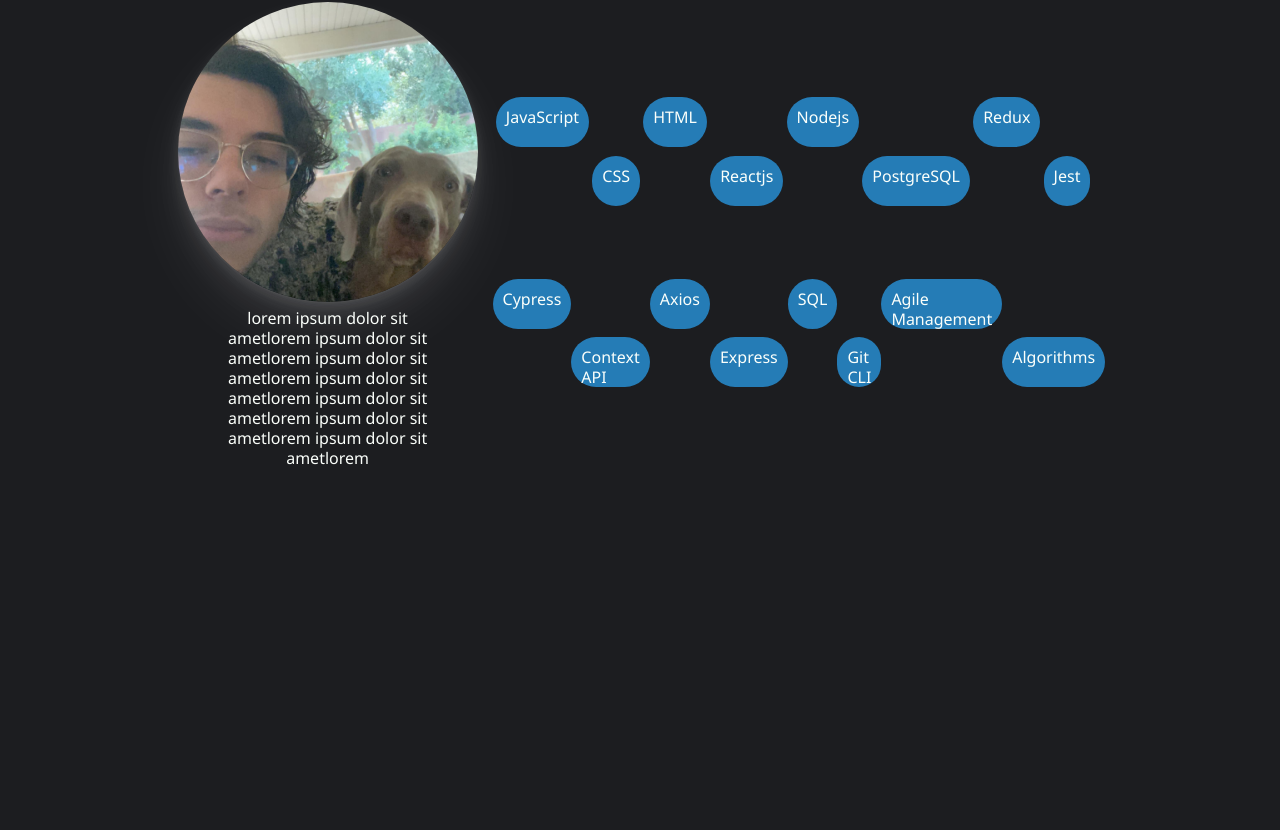
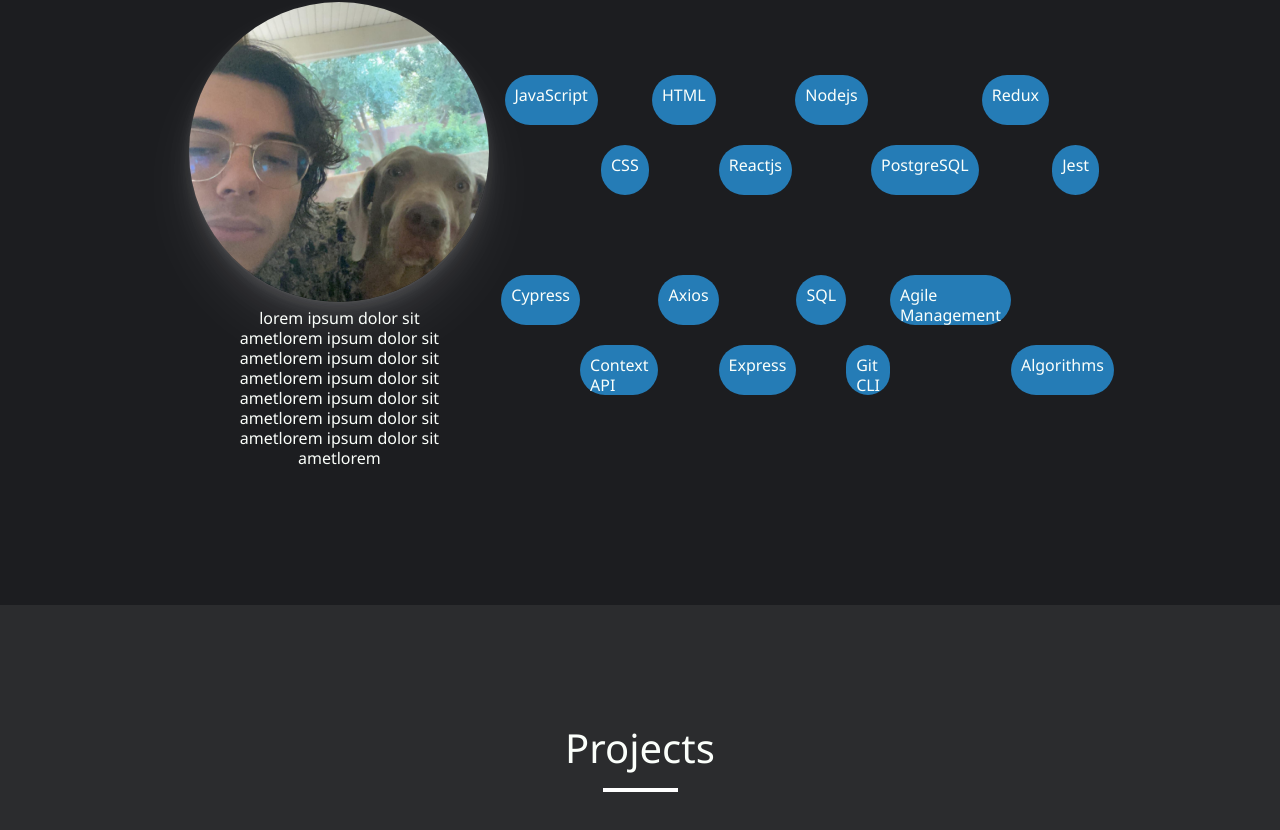
Before and after one commit to cyberkade/portfolio, a React (Create React App) app: page / in a window 1280 px wide. Shown: the part 1446-2276 px from the top of the page. Before the commit the page ends 2051 px from the top, so only its background shows below. Built offline with nearby package versions, Linux system fonts and the light colour scheme.

Commit message:
adds projects text

```diff
--- a/src/App.js
+++ b/src/App.js
@@ -2,6 +2,7 @@ import "./Styles/App.css";
 import Landing from "./components/Landing";
 import Nav from "./components/Nav";
 import About from "./components/About";
+import Projects from "./components/Projects";
 import { useState } from "react";
 
 function App() {
@@ -20,6 +21,7 @@ function App() {
         viewAbout={viewAbout}
       />
       <About />
+      <Projects />
     </div>
   );
 }
--- a/src/Styles/About.css
+++ b/src/Styles/About.css
@@ -113,7 +113,7 @@ img {
 .skills {
   width: 65%;
   position: relative;
-  padding: 3rem 1.5rem 1.5rem 1.5rem;
+  /* padding: 1.5rem; */
   display: flex;
   flex-flow: column;
   justify-content: space-evenly;
--- /dev/null
+++ b/src/Styles/Projects.css
@@ -0,0 +1,4 @@
+.projects-section {
+  background-color: #2b2c2e;
+  /* box-sizing: border-box; */
+}
--- a/src/components/Portfolio.js
+++ /dev/null
@@ -1 +0,0 @@
-import "../Styles/Portfolio.css";
--- /dev/null
+++ b/src/components/Projects.js
@@ -0,0 +1,15 @@
+import "../Styles/Projects.css";
+
+import React from "react";
+
+const Porfolio = () => {
+  return (
+    <section className="projects-section" id="projects">
+      <p className="title">Projects</p>
+      <div className="header-bar" />
+      <div className="projects-cont"></div>
+    </section>
+  );
+};
+
+export default Porfolio;
```
Also changed, not shown: src/Styles/Portfolio.css (deleted).
